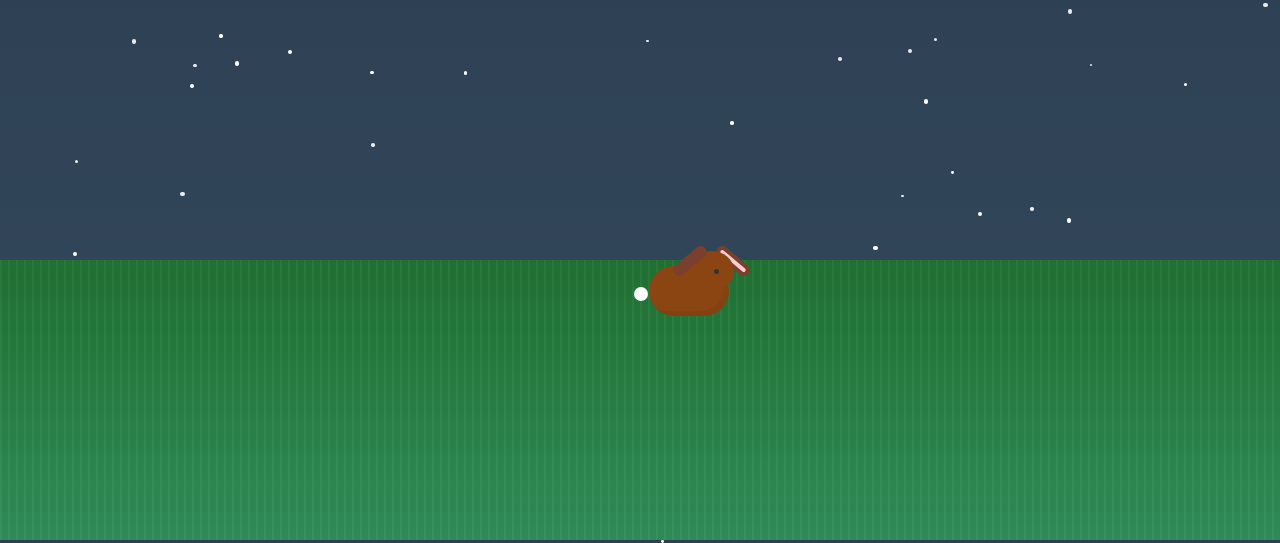
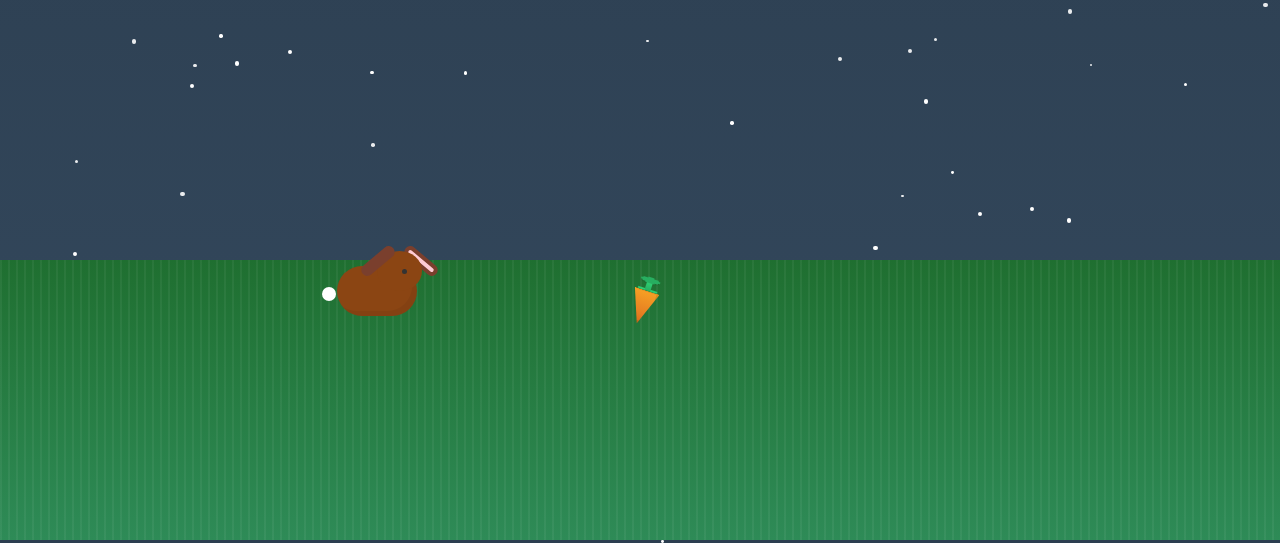
Before and after one commit to Paul3756769/Cappuccino, a plain HTML site: page index.html in a window 1280 px wide. Shown: the part 260-803 px from the top of the page. Drawn offline with Linux system fonts and the light colour scheme.

Commit message:
added carrot to be chased by the rabbit

```diff
--- a/index.html
+++ b/index.html
@@ -156,7 +156,7 @@ body {
   width: 120px;
   height: 100px;
   z-index: 2; /* 👈 ABOVE MEADOW */
-  animation: hopAcross 10s linear infinite;
+  animation: hopAcross 10s linear infinite 2s;
 }
 
 /* Rabbit Jump Animation */
@@ -253,23 +253,50 @@ body {
   border-radius: 50%;
 }
 
-/* ===== Snack Ball ===== */
-.snack-ball {
+/* ===== Carrot ===== */
+.carrot {
   position: absolute;
-  bottom: 26%;
+  bottom: 27%;
   left: 15%; /* Adjust to position in front of the rabbit */
-  width: 20px;
-  height: 20px;
-  background: #f39c12; /* Snack ball color (yellow-orange) */
-  border-radius: 50%;
-  z-index: 1;
+  width: 26px;
+  height: 34px;
+  transform: rotate(18deg);
+  overflow: visible;
+  z-index: 3;
   animation: roll 10s linear infinite;
+}
+
+/* Carrot body (single triangle) */
+.carrot::before {
+  content: "";
+  position: absolute;
+  inset: 0;
+  background: linear-gradient(#f6a024 0%, #e67e22 70%, #d66b18 100%);
+  clip-path: polygon(0 0, 100% 0, 50% 100%);
+  box-shadow: inset -3px -3px 0 rgba(0,0,0,0.10);
+}
+
+/* Leafy top */
+.carrot::after {
+  content: "";
+  position: absolute;
+  left: 50%;
+  top: -14px;
+  transform: translateX(-50%);
+  width: 22px;
+  height: 14px;
+  background:
+    linear-gradient(#2ecc71, #27ae60) 50% 100% / 6px 8px no-repeat,
+    radial-gradient(ellipse closest-side at 22% 92%, #2ecc71 0 88%, transparent 90%),
+    radial-gradient(ellipse closest-side at 50% 22%, #27ae60 0 88%, transparent 90%),
+    radial-gradient(ellipse closest-side at 78% 92%, #2ecc71 0 88%, transparent 90%);
+  filter: drop-shadow(0 1px 0 rgba(0,0,0,0.10));
 }
 
 /* Snack Ball Rolling Animation */
 @keyframes roll {
-  0% { left: 15%; }
-  100% { left: 85%; }
+  0% { left: -150px; }
+  100% { left: 110%; }
 }
 
 /* ===== Animations ===== */
@@ -306,8 +333,8 @@ body {
       </div>
     </div>
 
-    <!-- Snack Ball -->
-    <div class="snack-ball"></div>
+    <!-- Carrot -->
+    <div class="carrot"></div>
 
     <!-- Meadow -->
     <div class="meadow"></div>
```
